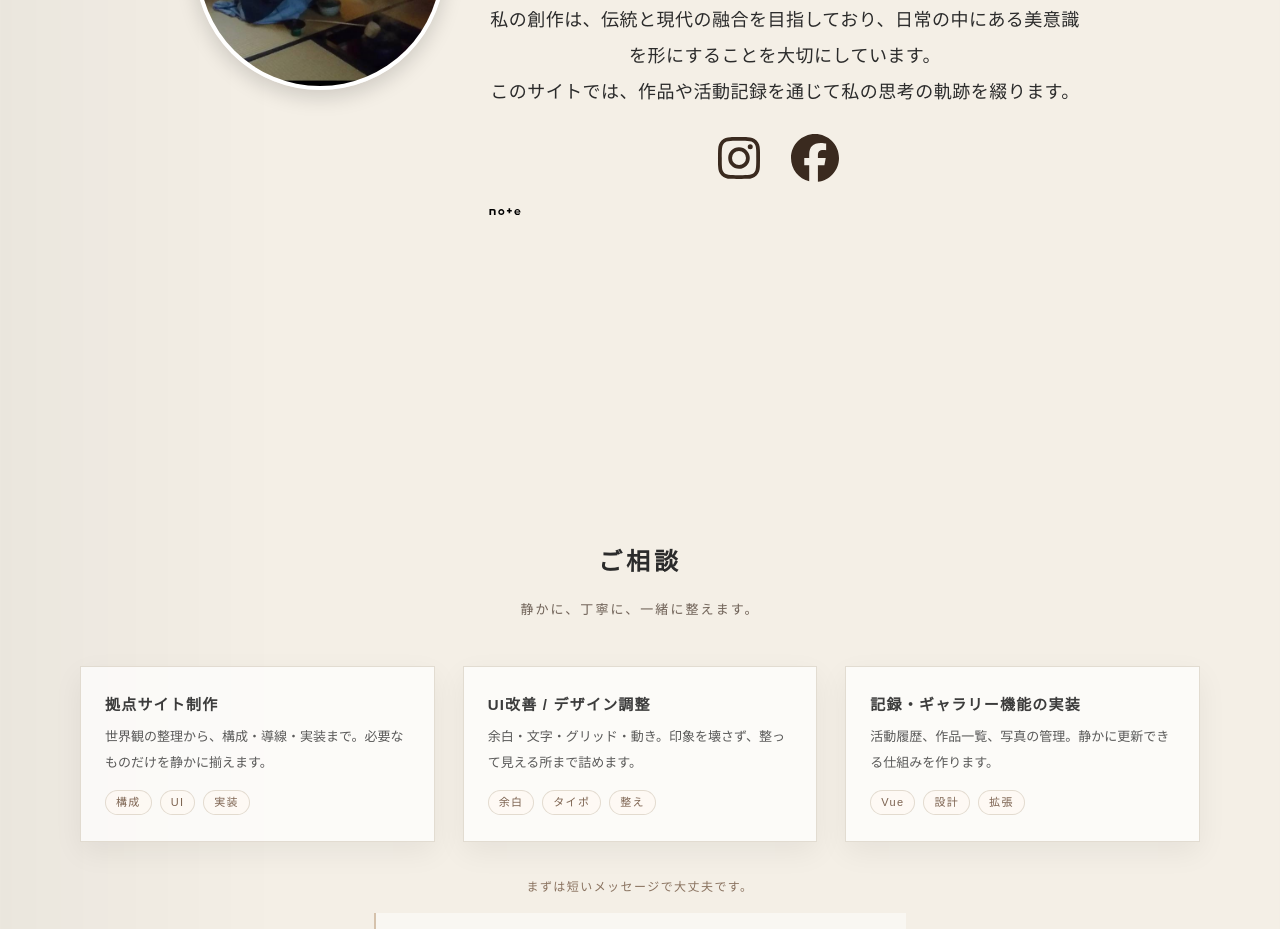
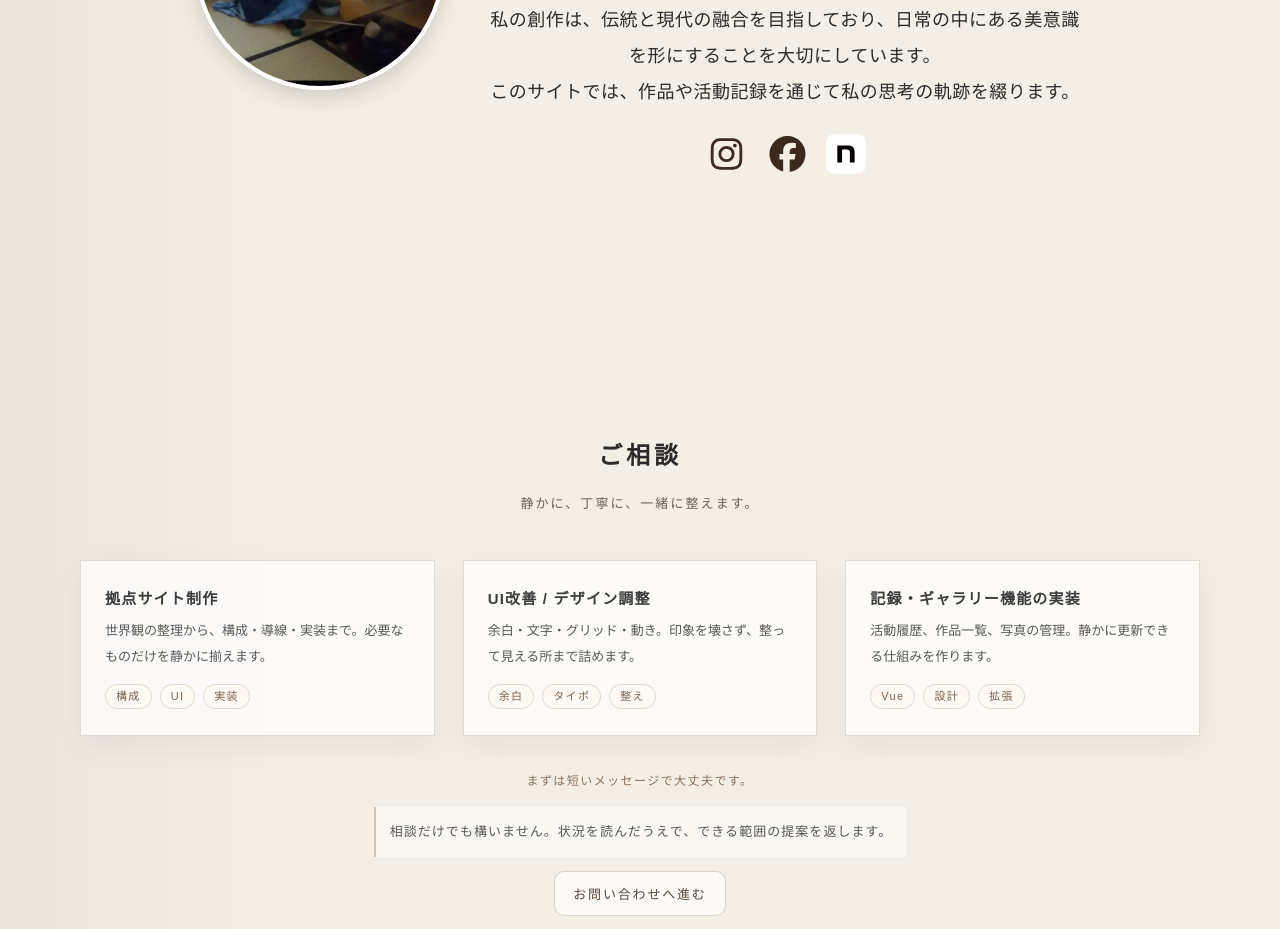
Before and after one commit to kei-sagawa/portfolio, a Vue app: page / in a window 1280 px wide. Shown: the part 3180-4109 px from the top of the page. Built offline with nearby package versions, Linux system fonts and the light colour scheme.

Commit message:
レイアウト調整

```diff
--- a/src/views/home/components/ProfileSection.vue
+++ b/src/views/home/components/ProfileSection.vue
@@ -24,7 +24,7 @@
               <font-awesome-icon :icon="['fab', 'facebook']" size="2x" />
             </a>
             <a href="https://note.com/tsuzuri_official" target="_blank" rel="noopener">
-              <img src="/note-icon.svg" alt="Note" class="social-icon" />
+              <img src="/note.svg" alt="Note" class="social-icon" />
             </a>
           </div>
         </div>
@@ -66,11 +66,17 @@
 
 .social-links {
   margin-top: 24px;
+  display: flex;
+  justify-content: center;
+  align-items: center;
+  gap: 16px;
+  flex-wrap: wrap;
 }
 
 .social-links a {
-  margin-right: 16px;
-  font-size: 24px;
+  display: inline-flex;
+  align-items: center;
+  justify-content: center;
   color: #3a2a1f;
   transition:
     color 0.3s,
@@ -85,7 +91,8 @@
 .social-icon {
   width: 40px;
   height: 40px;
-  transition: transform 0.3s;
+  display: block;
+  object-fit: contain;
 }
 
 .social-icon:hover {
```
Also changed, not shown: public/note-icon.svg (deleted), public/note.svg (added).
